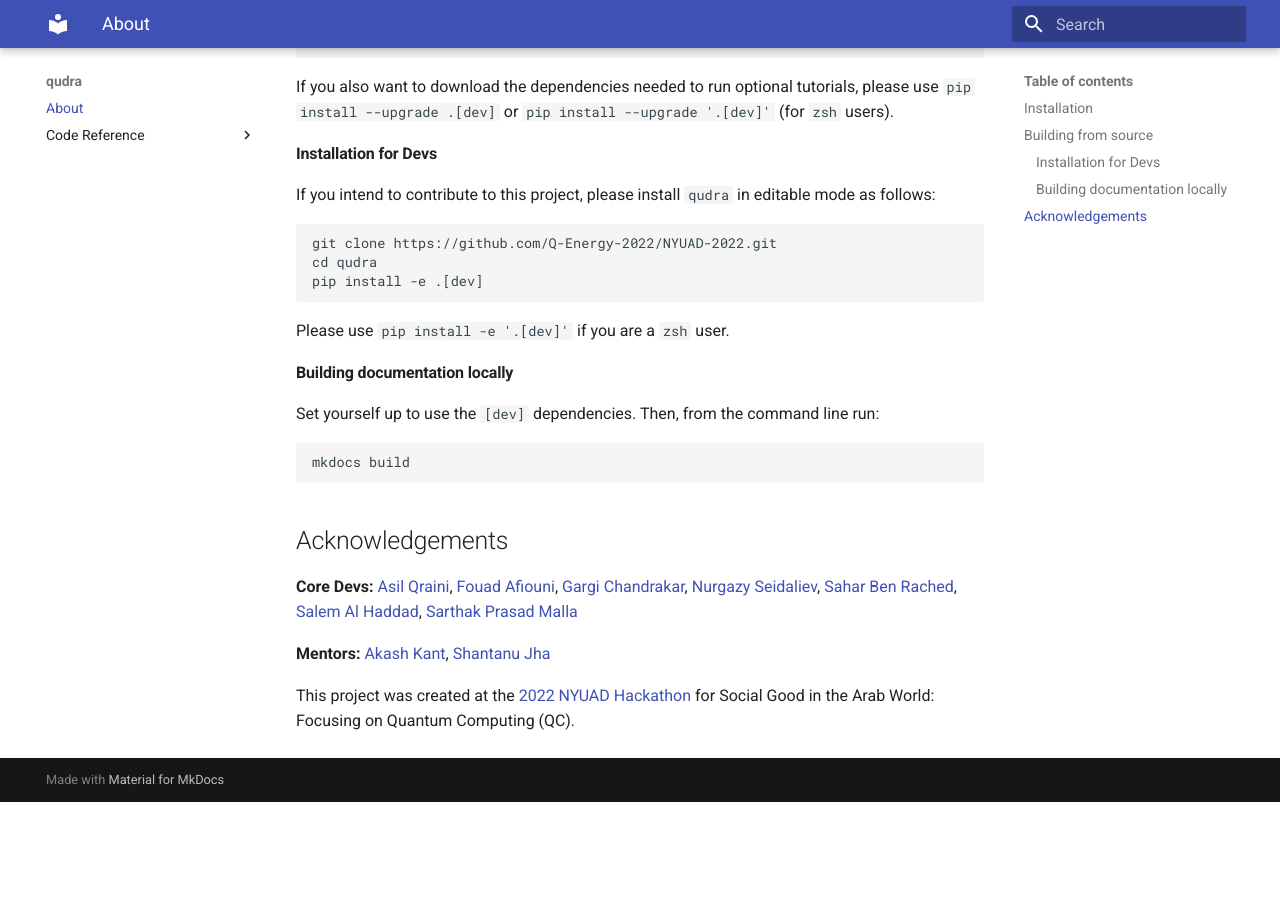
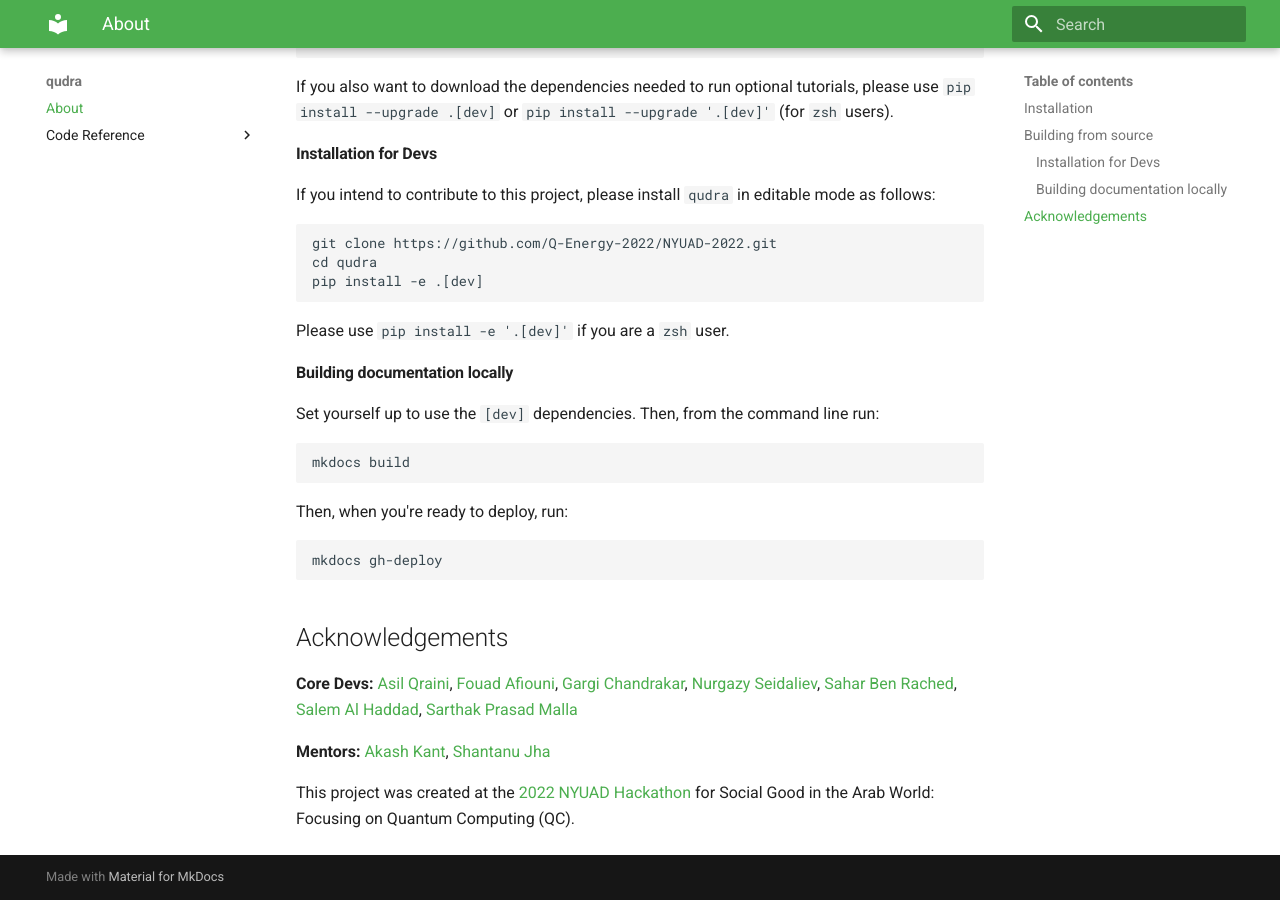
Before and after one commit to qBraid/NYUAD-2022, an MkDocs documentation site: the page built from docs/index.md, in a window 1280 px wide and 900 px high, scrolled down 763 px. Built offline with MkDocs 1.6.1 and Material for MkDocs 9.7.7, drawn with Linux system fonts in a browser that asks for light colours; before the commit the page ends 1565 px from its top, so only the background shows below that.

Commit message:
update readme and index.md

````diff
--- a/docs/index.md
+++ b/docs/index.md
@@ -48,6 +48,11 @@
 mkdocs build
 ```
 
+Then, when you're ready to deploy, run:
+```bash
+mkdocs gh-deploy
+```
+
 ## Acknowledgements
 
 **Core Devs:** [Asil Qraini](https://github.com/AsilQ), [Fouad Afiouni](https://github.com/fo-ui), [Gargi Chandrakar](https://github.com/gargi2718), [Nurgazy Seidaliev](https://github.com/nursei7), [Sahar Ben Rached](https://github.com/saharbenrached), [Salem Al Haddad](https://github.com/salemalhaddad), [Sarthak Prasad Malla](https://github.com/SarthakMalla1154)
--- a/mkdocs.yml
+++ b/mkdocs.yml
@@ -2,6 +2,8 @@
 
 theme:
   name: "material"
+  palette:
+    primary: green
 
 plugins:
   - search
````
Also changed, not shown: README.md (+5 -0 lines).
